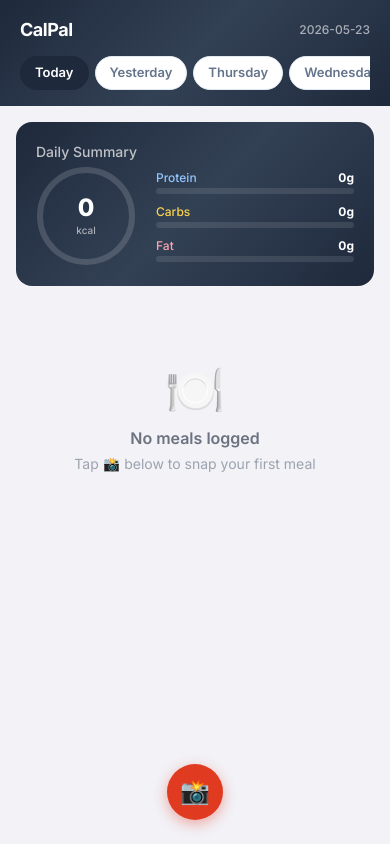
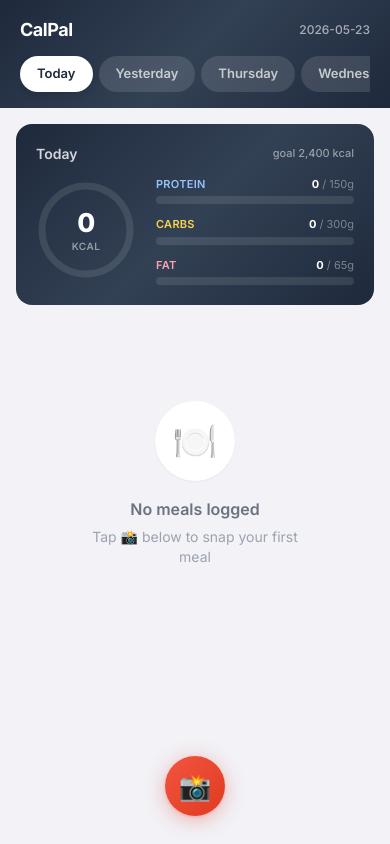
Before and after one commit to ragvri/calorie-tracker, a FastAPI app: page / in a window 390 px wide. Run offline with FastAPI, Linux system fonts and the light colour scheme; data that the repository does not hold is empty; some libraries are stand-ins or nearby versions.

Commit message:
fix: EXIF rotation for phone photos + UI redesign
- image_utils: apply ImageOps.exif_transpose() to fix sideways photos
- entry cards: left accent border, larger thumbnails, macro pill badges
- summary card: show macro goals (X / Yg), thicker progress bars, date label
- calorie ring: 3-stop gradient, thicker stroke, centered label
- date pills: translucent on dark header, active = white elevated pill
- FAB: gradient bg, larger, layered shadow
- empty state: centered plate icon in soft circle

```diff
--- a/app/image_utils.py
+++ b/app/image_utils.py
@@ -1,7 +1,7 @@
 import io
 from pathlib import Path
 
-from PIL import Image
+from PIL import Image, ImageOps
 
 
 def compress_image(input_bytes: bytes, output_path: Path, max_width: int = 800, quality: int = 80) -> None:
@@ -18,6 +18,9 @@ def compress_image(input_bytes: bytes, output_path: Path, max_width: int = 800,
 
     image = Image.open(io.BytesIO(input_bytes))
 
+    # Fix EXIF orientation (prevents sideways/upside-down phone photos)
+    image = ImageOps.exif_transpose(image)
+
     # Convert RGBA/P to RGB for JPEG
     if image.mode in ("RGBA", "P"):
         image = image.convert("RGB")
--- a/app/templates/base.html
+++ b/app/templates/base.html
@@ -42,7 +42,7 @@
 
         /* Calorie ring */
         .cal-ring {
-            stroke-dasharray: 289; stroke-dashoffset: 0;
+            stroke-dasharray: 276.5; stroke-dashoffset: 0;
             transform: rotate(-90deg); transform-origin: 50% 50%;
             transition: stroke-dashoffset 0.8s cubic-bezier(0.4, 0, 0.2, 1);
         }
@@ -51,35 +51,53 @@
         .entry-card {
             background: white;
             border-radius: 16px;
-            box-shadow: 0 1px 3px rgba(0,0,0,0.04), 0 1px 2px rgba(0,0,0,0.06);
-            transition: transform 0.15s ease, box-shadow 0.15s ease;
+            border-left: 4px solid #e2e8f0;
+            box-shadow: 0 1px 2px rgba(0,0,0,0.04), 0 2px 8px rgba(0,0,0,0.04);
+            transition: transform 0.15s ease, box-shadow 0.15s ease, border-color 0.2s ease;
         }
         .entry-card:active { transform: scale(0.985); }
+        .entry-card:hover { border-left-color: #f2553f; }
 
         /* Macro progress bar */
-        .macro-fill { height: 4px; border-radius: 2px; transition: width 0.6s ease; }
+        .macro-fill { height: 5px; border-radius: 3px; transition: width 0.6s ease; }
+
+        /* Macro pill badges */
+        .macro-pill {
+            display: inline-flex; align-items: center; gap: 2px;
+            padding: 2px 8px; border-radius: 6px;
+            font-size: 11px; font-weight: 600; line-height: 1.4;
+        }
+        .macro-pill-protein { background: #eff6ff; color: #3b82f6; }
+        .macro-pill-carbs { background: #fffbeb; color: #d97706; }
+        .macro-pill-fat { background: #fff1f2; color: #e11d48; }
 
         /* Date pill */
         .date-pill {
-            padding: 6px 14px; border-radius: 20px; font-size: 13px; font-weight: 600;
+            padding: 7px 16px; border-radius: 20px; font-size: 13px; font-weight: 600;
             transition: all 0.2s ease; white-space: nowrap;
-            background: white; color: #64748b; border: 1px solid #e2e8f0;
+            background: rgba(255,255,255,0.12); color: rgba(255,255,255,0.7);
+            border: 1px solid transparent;
         }
-        .date-pill.active { background: #1e293b; color: white; border-color: #1e293b; }
+        .date-pill.active {
+            background: white; color: #1e293b;
+            box-shadow: 0 2px 8px rgba(0,0,0,0.15);
+        }
         .date-pill:active { transform: scale(0.95); }
+        .date-pill:hover:not(.active) { background: rgba(255,255,255,0.2); }
 
         /* FAB */
         .fab {
-            position: fixed; bottom: 24px; right: 50%; transform: translateX(50%);
-            width: 56px; height: 56px; border-radius: 50%;
-            background: #e03a21; color: white;
-            box-shadow: 0 4px 14px rgba(224,58,33,0.4);
+            position: fixed; bottom: 28px; right: 50%; transform: translateX(50%);
+            width: 60px; height: 60px; border-radius: 50%;
+            background: linear-gradient(135deg, #f2553f, #e03a21);
+            color: white;
+            box-shadow: 0 4px 20px rgba(224,58,33,0.35), 0 1px 3px rgba(224,58,33,0.2);
             display: flex; align-items: center; justify-content: center;
             cursor: pointer; user-select: none;
             transition: all 0.2s ease; z-index: 40;
-            font-size: 24px;
+            font-size: 26px;
         }
-        .fab:active { transform: translateX(50%) scale(0.92); box-shadow: 0 2px 8px rgba(224,58,33,0.4); }
+        .fab:active { transform: translateX(50%) scale(0.9); box-shadow: 0 2px 10px rgba(224,58,33,0.3); }
 
         /* Upload overlay */
         .upload-overlay {
--- a/app/templates/partials/_entry_list.html
+++ b/app/templates/partials/_entry_list.html
@@ -1,74 +1,75 @@
 <div id="entry-list" class="fade-in">
     <!-- Daily Summary Card with Calorie Ring -->
     <div class="summary-card rounded-2xl p-5 mb-4 text-white">
-        <div class="flex items-center justify-between mb-1">
-            <span class="text-sm font-medium text-white/70">Daily Summary</span>
+        <div class="flex items-center justify-between mb-3">
+            <span class="text-sm font-semibold text-white/80">
+                {% if label %}{{ label }}{% else %}Today{% endif %}
+            </span>
+            <span class="text-[11px] text-white/50 font-medium">goal 2,400 kcal</span>
         </div>
 
         <div class="flex items-center gap-5">
             <!-- Calorie Ring -->
             <div class="relative flex-shrink-0">
                 <svg width="100" height="100" viewBox="0 0 100 100">
-                    <!-- Background ring -->
-                    <circle cx="50" cy="50" r="46" fill="none" stroke="rgba(255,255,255,0.15)" stroke-width="6"/>
-                    <!-- Progress ring — 2400 kcal default target -->
+                    <circle cx="50" cy="50" r="44" fill="none" stroke="rgba(255,255,255,0.1)" stroke-width="7"/>
                     {% set goal = 2400 %}
                     {% set pct = (totals.calories / goal * 100)|round(1) %}
                     {% if pct > 100 %}{% set pct = 100 %}{% endif %}
-                    {% set offset = 289 - (289 * (pct / 100)) %}
-                    <circle cx="50" cy="50" r="46" fill="none" stroke="url(#ringGrad)" stroke-width="6"
+                    {% set offset = 276.5 - (276.5 * (pct / 100)) %}
+                    <circle cx="50" cy="50" r="44" fill="none" stroke="url(#ringGrad)" stroke-width="7"
                             stroke-linecap="round"
                             class="cal-ring"
                             style="stroke-dashoffset: {{ offset|round(1) }}"/>
                     <defs>
                         <linearGradient id="ringGrad" x1="0%" y1="0%" x2="100%" y2="0%">
-                            <stop offset="0%" stop-color="#f59e0b"/>
+                            <stop offset="0%" stop-color="#fbbf24"/>
+                            <stop offset="50%" stop-color="#f2553f"/>
                             <stop offset="100%" stop-color="#e03a21"/>
                         </linearGradient>
                     </defs>
                 </svg>
-                <!-- Center text -->
                 <div class="absolute inset-0 flex flex-col items-center justify-center">
-                    <span class="text-2xl font-extrabold leading-tight">{{ "%.0f"|format(totals.calories) }}</span>
-                    <span class="text-[10px] text-white/60 font-medium">kcal</span>
+                    <span class="text-[26px] font-extrabold leading-tight tracking-tight">{{ "%.0f"|format(totals.calories) }}</span>
+                    <span class="text-[10px] text-white/50 font-semibold uppercase tracking-wider">kcal</span>
                 </div>
             </div>
 
             <!-- Macro stats -->
-            <div class="flex-1 space-y-2.5">
+            <div class="flex-1 space-y-3">
                 <!-- Protein -->
+                {% set daily_p = 150 %}
+                {% set ppct = (totals.protein / daily_p * 100)|round(0) %}
                 <div>
-                    <div class="flex justify-between text-xs mb-0.5">
-                        <span class="font-medium text-blue-300">Protein</span>
-                        <span class="font-bold">{{ "%.0f"|format(totals.protein) }}g</span>
+                    <div class="flex justify-between items-baseline mb-1">
+                        <span class="text-[11px] font-semibold text-blue-300 uppercase tracking-wide">Protein</span>
+                        <span class="text-[11px] font-bold">{{ "%.0f"|format(totals.protein) }}<span class="font-normal text-white/40"> / {{ daily_p }}g</span></span>
                     </div>
-                    {% set daily_p = 150 %}
-                    {% set ppct = (totals.protein / daily_p * 100)|round(0) %}
-                    <div class="bg-white/10 rounded-full h-1.5 overflow-hidden">
+                    <div class="bg-white/10 rounded-full h-2 overflow-hidden">
                         <div class="macro-fill bg-blue-400" style="width: {{ ppct if ppct <= 100 else 100 }}%"></div>
                     </div>
                 </div>
                 <!-- Carbs -->
+                {% set daily_c = 300 %}
+                {% set cpct = (totals.carbs / daily_c * 100)|round(0) %}
                 <div>
-                    <div class="flex justify-between text-xs mb-0.5">
-                        <span class="font-medium text-amber-300">Carbs</span>
-                        <span class="font-bold">{{ "%.0f"|format(totals.carbs) }}g</span>
+                    <div class="flex justify-between items-baseline mb-1">
+                        <span class="text-[11px] font-semibold text-amber-300 uppercase tracking-wide">Carbs</span>
+                        <span class="text-[11px] font-bold">{{ "%.0f"|format(totals.carbs) }}<span class="font-normal text-white/40"> / {{ daily_c }}g</span></span>
                     </div>
-                    {% set daily_c = 300 %}
-                    {% set cpct = (totals.carbs / daily_c * 100)|round(0) %}
-                    <div class="bg-white/10 rounded-full h-1.5 overflow-hidden">
+                    <div class="bg-white/10 rounded-full h-2 overflow-hidden">
                         <div class="macro-fill bg-amber-400" style="width: {{ cpct if cpct <= 100 else 100 }}%"></div>
                     </div>
                 </div>
                 <!-- Fat -->
+                {% set daily_f = 65 %}
+                {% set fpct = (totals.fat / daily_f * 100)|round(0) %}
                 <div>
-                    <div class="flex justify-between text-xs mb-0.5">
-                        <span class="font-medium text-rose-300">Fat</span>
-                        <span class="font-bold">{{ "%.0f"|format(totals.fat) }}g</span>
+                    <div class="flex justify-between items-baseline mb-1">
+                        <span class="text-[11px] font-semibold text-rose-300 uppercase tracking-wide">Fat</span>
+                        <span class="text-[11px] font-bold">{{ "%.0f"|format(totals.fat) }}<span class="font-normal text-white/40"> / {{ daily_f }}g</span></span>
                     </div>
-                    {% set daily_f = 65 %}
-                    {% set fpct = (totals.fat / daily_f * 100)|round(0) %}
-                    <div class="bg-white/10 rounded-full h-1.5 overflow-hidden">
+                    <div class="bg-white/10 rounded-full h-2 overflow-hidden">
                         <div class="macro-fill bg-rose-400" style="width: {{ fpct if fpct <= 100 else 100 }}%"></div>
                     </div>
                 </div>
@@ -79,21 +80,23 @@
     <!-- Entries List -->
     <div id="entries-container" class="space-y-3">
         {% if entries|length == 0 %}
-        <div class="text-center py-16 text-gray-400">
-            <div class="text-5xl mb-3">🍽️</div>
+        <div class="text-center py-20">
+            <div class="inline-flex items-center justify-center w-20 h-20 rounded-full bg-white shadow-sm mb-4">
+                <span class="text-4xl">🍽️</span>
+            </div>
             <p class="font-semibold text-gray-500 text-base">No meals logged</p>
-            <p class="text-sm mt-1">Tap <span class="text-brand-500 font-medium">📸</span> below to snap your first meal</p>
+            <p class="text-sm text-gray-400 mt-1.5 max-w-[240px] mx-auto">Tap <span class="text-brand-500 font-semibold">📸</span> below to snap your first meal</p>
         </div>
         {% else %}
             {% for entry in entries %}
-            <div class="entry-card flex gap-3 p-3 items-start fade-in" id="entry-{{ entry.id }}">
+            <div class="entry-card flex gap-3.5 p-3.5 items-start fade-in" id="entry-{{ entry.id }}">
                 <!-- Food image -->
                 {% if entry.image_url %}
-                <div class="flex-shrink-0 w-[72px] h-[72px] rounded-xl overflow-hidden bg-gray-100">
+                <div class="flex-shrink-0 w-[80px] h-[80px] rounded-2xl overflow-hidden bg-gray-100 shadow-sm">
                     <img src="{{ entry.image_url }}" alt="{{ entry.food_name }}" class="w-full h-full object-cover" loading="lazy">
                 </div>
                 {% else %}
-                <div class="flex-shrink-0 w-[72px] h-[72px] rounded-xl bg-gray-50 flex items-center justify-center text-3xl">
+                <div class="flex-shrink-0 w-[80px] h-[80px] rounded-2xl bg-gray-50 flex items-center justify-center text-3xl shadow-sm">
                     🥘
                 </div>
                 {% endif %}
@@ -106,18 +109,18 @@
                             <div class="flex items-center gap-1.5 mt-0.5">
                                 <span class="text-[11px] text-gray-400 font-medium">{{ entry.time }}</span>
                                 {% if entry.serving_size %}
-                                <span class="text-[11px] text-gray-300">·</span>
+                                <span class="text-gray-300 text-[10px]">·</span>
                                 <span class="text-[11px] text-gray-400">{{ entry.serving_size }}</span>
                                 {% endif %}
                                 {% if entry.confidence == 'low' %}
-                                <span class="inline-flex items-center px-1.5 py-0.5 rounded-full text-[10px] font-medium bg-amber-50 text-amber-600 border border-amber-200">
+                                <span class="inline-flex items-center px-1.5 py-0.5 rounded-md text-[10px] font-semibold bg-amber-100 text-amber-700">
                                     rough
                                 </span>
                                 {% endif %}
                             </div>
                         </div>
                         <div class="text-right flex-shrink-0">
-                            <div class="text-base font-bold text-gray-900 leading-tight">{{ "%.0f"|format(entry.calories) }}</div>
+                            <div class="text-lg font-bold text-gray-900 leading-tight">{{ "%.0f"|format(entry.calories) }}</div>
                             <div class="text-[10px] text-gray-400 font-medium">kcal</div>
                         </div>
                     </div>
@@ -126,20 +129,11 @@
                     <p class="text-xs text-gray-500 mt-1 leading-relaxed line-clamp-1">{{ entry.description }}</p>
                     {% endif %}
 
-                    <!-- Macro bars inside card -->
-                    <div class="flex items-center gap-3 mt-2">
-                        <div class="flex items-center gap-1">
-                            <div class="w-1.5 h-1.5 rounded-full bg-blue-400 flex-shrink-0"></div>
-                            <span class="text-[11px] font-semibold text-blue-600">{{ "%.0f"|format(entry.protein_g) }}<span class="font-normal text-blue-400">g P</span></span>
-                        </div>
-                        <div class="flex items-center gap-1">
-                            <div class="w-1.5 h-1.5 rounded-full bg-amber-400 flex-shrink-0"></div>
-                            <span class="text-[11px] font-semibold text-amber-600">{{ "%.0f"|format(entry.carbs_g) }}<span class="font-normal text-amber-400">g C</span></span>
-                        </div>
-                        <div class="flex items-center gap-1">
-                            <div class="w-1.5 h-1.5 rounded-full bg-rose-400 flex-shrink-0"></div>
-                            <span class="text-[11px] font-semibold text-rose-600">{{ "%.0f"|format(entry.fat_g) }}<span class="font-normal text-rose-400">g F</span></span>
-                        </div>
+                    <!-- Macro pills -->
+                    <div class="flex items-center gap-1.5 mt-2">
+                        <span class="macro-pill macro-pill-protein">{{ "%.0f"|format(entry.protein_g) }}g P</span>
+                        <span class="macro-pill macro-pill-carbs">{{ "%.0f"|format(entry.carbs_g) }}g C</span>
+                        <span class="macro-pill macro-pill-fat">{{ "%.0f"|format(entry.fat_g) }}g F</span>
                     </div>
                 </div>
 
@@ -148,9 +142,9 @@
                         hx-target="#entry-list"
                         hx-swap="outerHTML"
                         hx-confirm="Remove this entry?"
-                        class="flex-shrink-0 w-7 h-7 flex items-center justify-center rounded-full text-gray-300 hover:text-red-500 hover:bg-red-50 transition-all mt-1"
+                        class="flex-shrink-0 w-8 h-8 flex items-center justify-center rounded-full text-gray-300 hover:text-red-500 hover:bg-red-50 active:bg-red-100 transition-all mt-1"
                         title="Delete">
-                    <svg xmlns="http://www.w3.org/2000/svg" class="h-3.5 w-3.5" viewBox="0 0 20 20" fill="currentColor">
+                    <svg xmlns="http://www.w3.org/2000/svg" class="h-4 w-4" viewBox="0 0 20 20" fill="currentColor">
                         <path fill-rule="evenodd" d="M4.293 4.293a1 1 0 011.414 0L10 8.586l4.293-4.293a1 1 0 111.414 1.414L11.414 10l4.293 4.293a1 1 0 01-1.414 1.414L10 11.414l-4.293 4.293a1 1 0 01-1.414-1.414L8.586 10 4.293 5.707a1 1 0 010-1.414z" clip-rule="evenodd"/>
                     </svg>
                 </button>
```
